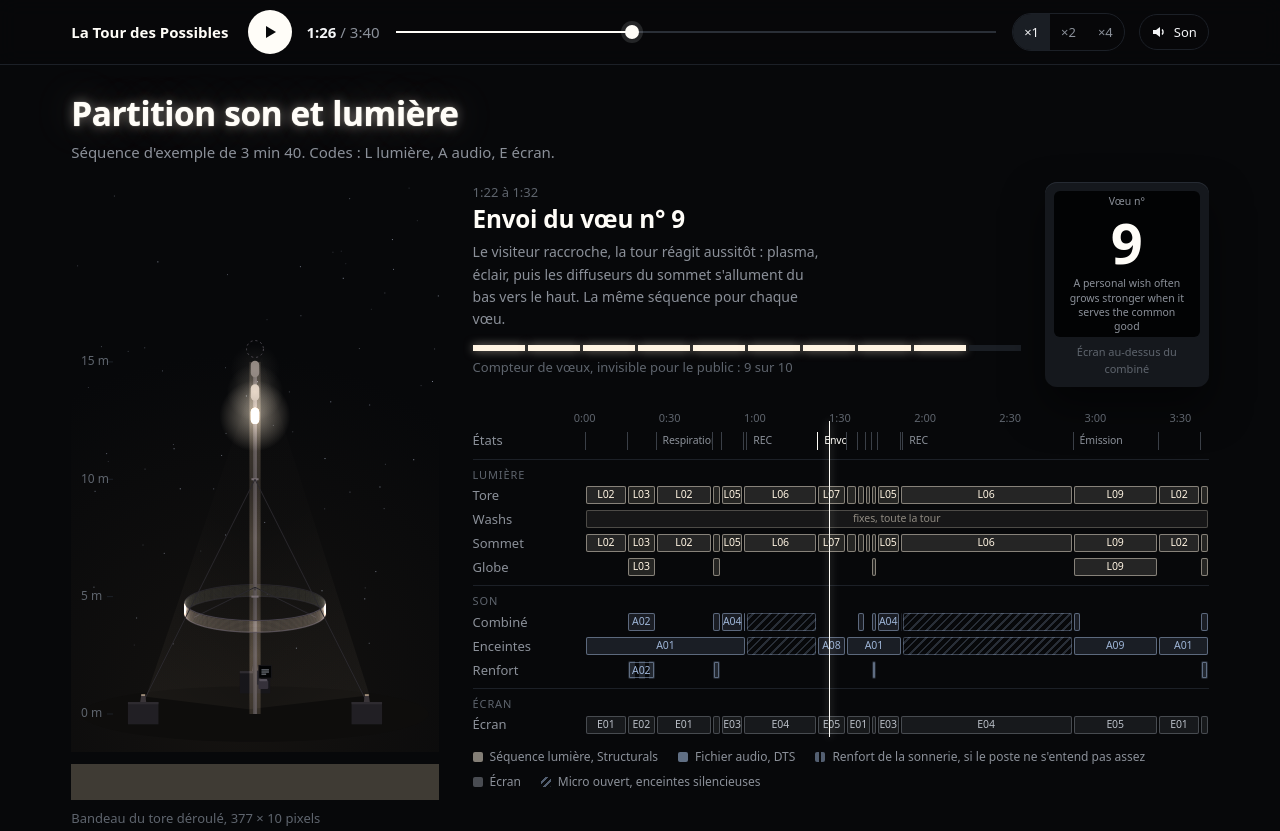
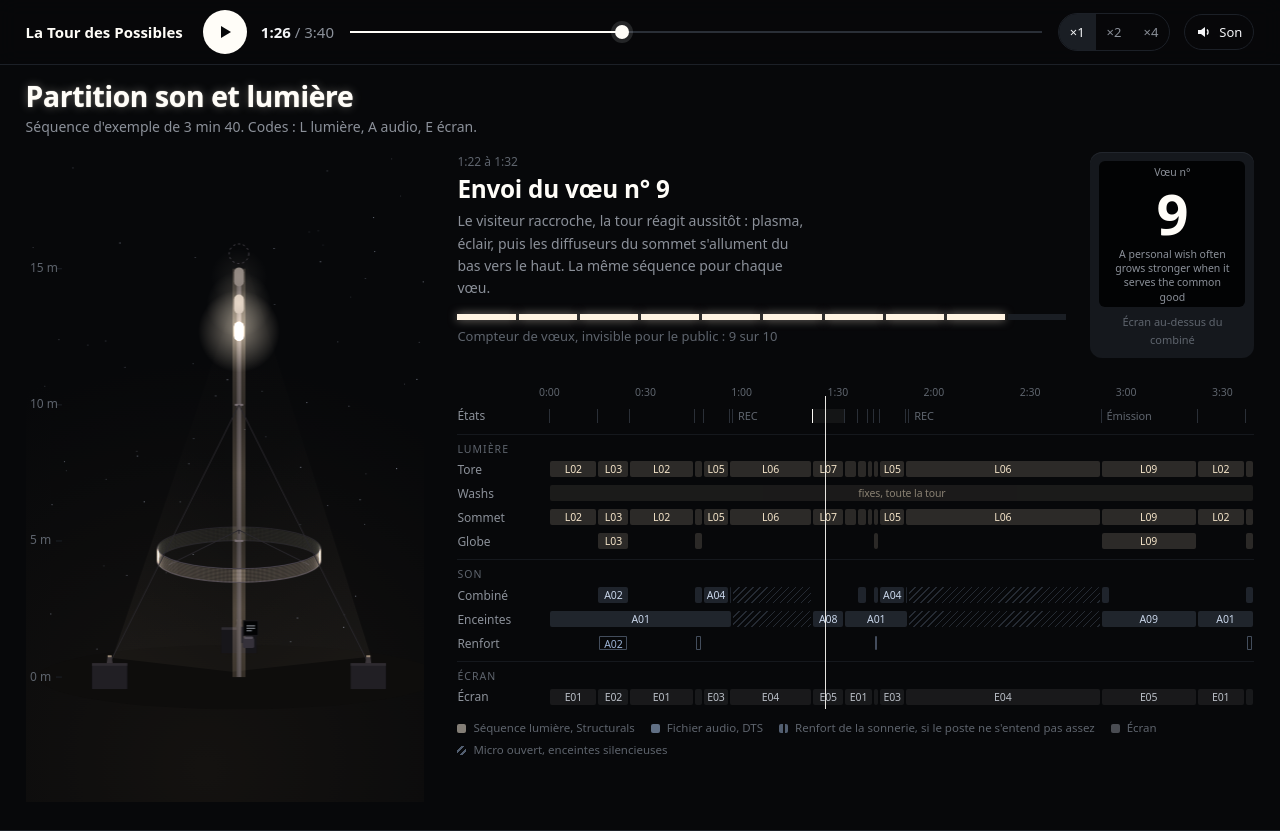
Before and after one commit to ghelleu/tourdespossibles, a plain HTML site: page sequencage/index.html in a window 1280 px wide. Shown: the top 831 px of the page. Drawn offline with Linux system fonts and the light colour scheme.

Commit message:
Séquençage : pleine largeur, tour centrée, timeline nettoyée
Co-Authored-By: Claude Opus 5.5 <noreply@anthropic.com>
Claude-Session: https://claude.ai/code/session_014sVeDvdb76UxmMa6nxoU5X

```diff
--- a/sequencage/index.html
+++ b/sequencage/index.html
@@ -88,7 +88,7 @@ button:focus-visible,input:focus-visible,summary:focus-visible{outline:2px solid
 .bk.mic{background:repeating-linear-gradient(135deg,transparent 0 4px,rgba(157,180,214,.22) 4px 6px);box-shadow:inset 0 0 0 1px rgba(157,180,214,.35)}
 .bk.st{background:transparent;color:var(--mute);text-align:left;padding-left:6px;border-left:1px solid #3A3F47;border-radius:0;font-size:12px}
 .bk.st.on{color:#FFFDF8;border-left-color:#FFFDF8}
-.bk.nar{color:transparent}
+.bk.nar{color:transparent!important}
 .ax{position:relative;height:18px;font-size:11px;color:var(--dim);font-variant-numeric:tabular-nums}
 .ax span{position:absolute;transform:translateX(-50%)}
 #ph{position:absolute;top:18px;bottom:0;width:1px;background:#FFFDF8;pointer-events:none;box-shadow:0 0 8px rgba(255,253,248,.6)}
@@ -166,10 +166,37 @@ footer{padding:40px 0 56px;color:var(--dim);font-size:13px;border-top:1px solid
 @media(max-width:560px){.top{grid-template-columns:minmax(0,1fr)}.dev{width:min(100%,260px)}}
 .right .r{min-height:24px}.right .tr{height:22px}.right .bk{line-height:16px;font-size:10.5px;letter-spacing:-.01em}.right .g{margin-top:6px;padding-top:6px}.right .g .k{font-size:11px}.right .ax{height:16px}#ph{top:16px}
 .top{grid-template-columns:minmax(0,1fr) 164px}.dev{width:164px}.scr .bg{font-size:20px}.scr .fr{font-size:11px}.scr .en{font-size:10.5px}
+
+/* nettoyage */
+.wide{max-width:none;padding-left:clamp(16px,2vw,32px);padding-right:clamp(16px,2vw,32px)}
+.hero{padding:16px 0 28px}
+.hero h1{font-size:clamp(22px,2.2vw,30px);text-shadow:0 0 1px rgba(255,250,240,.8),0 0 10px rgba(255,246,232,.35)}
+.hero .lead{font-size:14px;margin-top:4px}
+.stage{margin-top:14px;align-items:start}
+.fig{height:calc(100svh - 150px);min-height:440px;max-height:900px}
+.now .t{font-size:12px}
+.right .tl{--lw:92px;margin-top:22px}
+.right .r .k{font-size:12px}
+.right .g{border-top-color:#15181D}
+.right .g .k{font-size:10.5px;letter-spacing:.1em}
+.right .ax{font-size:10.5px}
+.bk{top:3px;bottom:3px;border-radius:2px}
+.bk.l{background:rgba(255,236,205,.15);box-shadow:none;color:#F3E3C8}
+.bk.s{background:rgba(157,180,214,.17);box-shadow:none;color:#C9D6EA}
+.bk.e{background:rgba(255,255,255,.07);box-shadow:none;color:#B9BEC6}
+.bk.mic{background:repeating-linear-gradient(135deg,transparent 0 4px,rgba(157,180,214,.2) 4px 5px);box-shadow:none}
+.bk.opt{background:none;background-image:none;box-shadow:inset 0 0 0 1px rgba(157,180,214,.4);color:var(--son)}
+.bk.st{top:4px;bottom:4px;border-left:1px solid #2A2F37;color:var(--dim);font-size:11px;padding-left:5px;line-height:14px}
+.bk.st.on{color:#FFFDF8;border-left-color:#FFFDF8;background:rgba(255,255,255,.05)}
+#ph{width:1px;background:rgba(255,253,248,.9);box-shadow:none}
+.right .lg{gap:4px 16px;font-size:11.5px;color:var(--dim)}
+.right .lg i{width:9px;height:9px}
+.dev{box-shadow:inset 0 1px 0 #22262D}
+@media(max-width:900px){.fig{height:clamp(420px,70vh,620px)}}
 </style>
 </head>
 <body>
-<div class="bar"><div class="w">
+<div class="bar"><div class="w wide">
 <span class="brand">La Tour des Possibles</span>
 <button class="pb" id="play" type="button" aria-label="Lecture"><svg id="pi" viewBox="0 0 16 16"><path d="M4 2l10 6-10 6z" fill="currentColor"/></svg></button>
 <span class="tc" id="tc"><b>0:00</b> / 3:40</span>
@@ -179,13 +206,13 @@ footer{padding:40px 0 56px;color:var(--dim);font-size:13px;border-top:1px solid
 </div></div>
 
 
-<header class="hero"><div class="w">
+<header class="hero"><div class="w wide">
 <h1>Partition son et lumière</h1>
 <p class="lead">Séquence d'exemple de 3 min 40. Codes : L lumière, A audio, E écran.</p>
 <div class="stage">
 <div>
 <div class="fig"><canvas id="tower" role="img" aria-label="La tour en élévation, ses zones lumineuses à l'instant choisi"></canvas></div>
-<div class="band"><canvas id="bandc" width="377" height="10"></canvas><div class="sub"><span>Bandeau du tore déroulé, 377 × 10 pixels</span></div></div>
+<canvas id="bandc" width="377" height="10" hidden></canvas>
 </div>
 <div class="right">
 <div class="top">
@@ -357,7 +384,7 @@ function drawTower(S){
  c.setTransform(DPR,0,0,DPR,0,0);const w=TW,h=TH;c.clearRect(0,0,w,h);
  const sky=c.createRadialGradient(w*.45,h*.95,10,w*.45,h*.9,Math.max(w,h)*.6);sky.addColorStop(0,'#141210');sky.addColorStop(1,'#07080A');c.fillStyle=sky;c.fillRect(0,0,w,h);
  for(let i=0;i<70;i++){const x=h2(i,3)*w,y=h2(i,9)*h*.85,a=.15+.45*h2(i,5);c.fillStyle='rgba(220,230,255,'+a+')';c.fillRect(x,y,1,1)}
- const narrow=w<520,gy=h-38,s=Math.min((gy-22)/16.6,(w-(narrow?30:230))/14.4),cx=narrow?w/2:Math.max(w*.42,6.8*s+40);
+ const narrow=true,s=Math.min((h-40)/17.2,(w-56)/12.6),gy=h/2+17.1*s/2-1.2*s,cx=w/2+14;
  const Y=m=>gy-m*s,ryK=.16;
  c.fillStyle='#0E0D0C';c.beginPath();c.ellipse(cx,gy,7.4*s,7.4*s*ryK,0,0,7);c.fill();
  const L=[30,150,270].map(a=>{const r=a*Math.PI/180;return{x:cx+5.5*s*Math.cos(r),y:gy+5.5*s*ryK*Math.sin(r),back:a===270,wash:true}});
@@ -391,7 +418,7 @@ function drawTower(S){
  if(!S.off){c.fillStyle='#55505A';c.beginPath();c.roundRect(ex+.1*s,py-.24*s,.34*s,.09*s,.04*s);c.fill()}
  if(S.off){const fx=ex+1.05*s,fb=gy;c.fillStyle='#2F2C33';c.beginPath();c.roundRect(fx-.17*s,fb-1.5*s,.34*s,.75*s,.1*s);c.fill();c.fillRect(fx-.12*s,fb-.78*s,.1*s,.78*s);c.fillRect(fx+.02*s,fb-.78*s,.1*s,.78*s);c.beginPath();c.arc(fx,fb-1.66*s,.14*s,0,7);c.fill();c.strokeStyle='#2F2C33';c.lineWidth=Math.max(2,.06*s);c.beginPath();c.moveTo(fx-.12*s,fb-1.35*s);c.lineTo(fx-.16*s,fb-1.64*s);c.stroke()}
  c.font='12px system-ui,-apple-system,sans-serif';c.textBaseline='middle';
- const sx=narrow?10:Math.max(10,cx-7*s-30);c.fillStyle='#5E646D';c.strokeStyle='#1C2027';[0,5,10,15].forEach(m=>{c.beginPath();c.moveTo(sx+26,Y(m));c.lineTo(sx+32,Y(m));c.stroke();c.textAlign='left';c.fillText(m+' m',sx,Y(m))});
+ const sx=4;c.fillStyle='#5E646D';c.strokeStyle='#1C2027';[0,5,10,15].forEach(m=>{c.beginPath();c.moveTo(sx+26,Y(m));c.lineTo(sx+32,Y(m));c.stroke();c.textAlign='left';c.fillText(m+' m',sx,Y(m))});
  if(!narrow){const lx=cx+3.4*s+28;const lab=(txt,ty,ax,ay,on)=>{c.strokeStyle='#29272C';c.beginPath();c.moveTo(ax,ay);c.lineTo(lx-8,ty);c.stroke();c.fillStyle=on?'#F4F5F7':'#8B9099';c.textAlign='left';c.fillText(txt,lx,ty)};
   lab('Globe, option',Y(15.6),cx+gr0+2,gyy,S.gl>.05);lab('Sommet, 3 diffuseurs',Y(13.7),cx+6,Y(13.7),Math.max(...S.so)>.4);lab('Mât éclairé par les washs',Y(9),cx+mast*1.5,Y(9),true);lab('Tore, matrice 10 px',Y(hR),cx+rx,yc,true);lab('Écran et téléphone',Y(1.7),ex+sq+.2*s,sy+sq/2,S.off||sc==='E02');lab('3 lests, un wash chacun',Y(.2),WL.x+.65*s,WL.y-.6*s,false)}
 }
@@ -409,7 +436,7 @@ function lane(id,R,cls,filter){$(id).innerHTML=R.filter(r=>!filter||filter(r[2])
 lane('t_to',RL,'l',ZONE.to);$('t_wa').innerHTML='<div class="bk l" data-t="0" data-w="220" style="left:1px;width:calc(100% - 2px);opacity:.55" title="Washs fixes, toute la tour">fixes, toute la tour</div>';lane('t_so',RL,'l',ZONE.so);lane('t_gl',RL,'l',ZONE.gl);lane('t_co',RC,'s');lane('t_en',RS,'s');lane('t_rf',RR,'s opt');lane('t_ec',RE,'e');
 $('t_st').innerHTML=MOM.map(m=>'<div class="bk st" data-t="'+m[0]+'" data-w="'+(m[1]-m[0])+'" style="left:'+pct(m[0])+';width:'+pct(m[1]-m[0])+'" title="'+esc(m[3])+'">'+esc(SHORT[m[2]])+'</div>').join('');
 $('ax').innerHTML=[0,30,60,90,120,150,180,210].map(t=>'<span style="left:'+pct(t)+'">'+fmt0(t)+'</span>').join('');
-function fitLabels(){const tw=$('t_to').clientWidth;document.querySelectorAll('.bk').forEach(b=>{const px=+b.dataset.w/T*tw;b.classList.toggle('nar',px<(b.classList.contains('st')?44:22))})}
+function fitLabels(){const tw=$('t_to').clientWidth;document.querySelectorAll('.bk').forEach(b=>{const px=+b.dataset.w/T*tw-2,need=b.textContent.length*(b.classList.contains('st')?6.2:6.1)+(b.classList.contains('st')?8:4);b.classList.toggle('nar',px<need)})}
 /* states and files */
 const chip=code=>'<span class="chip '+(code[0]==='L'?'l':code[0]==='A'?'s':'e')+'">'+code+'</span>';
 $('states').innerHTML=STATES.map((s,i)=>'<details class="st2"'+(i===0?' open':'')+'><summary><span class="num">'+String(i+1).padStart(2,'0')+'</span><span class="sn">'+esc(s[0])+'<span>'+esc(s[1])+'</span></span><span class="du">'+esc(s[2])+'</span><span class="pl"></span></summary><div class="body"><div></div><div><h4>Ce que vit le visiteur</h4><p>'+esc(s[4])+'</p></div><div><h4>Lumière</h4><p>'+esc(s[5])+'</p></div><div><h4>Son et écran</h4><p>'+esc(s[6])+'</p></div><div class="fx">'+s[7].map(chip).join('')+'<button class="go" type="button" data-t="'+s[3]+'">Voir dans la séquence</button></div></div></details>').join('');
```
